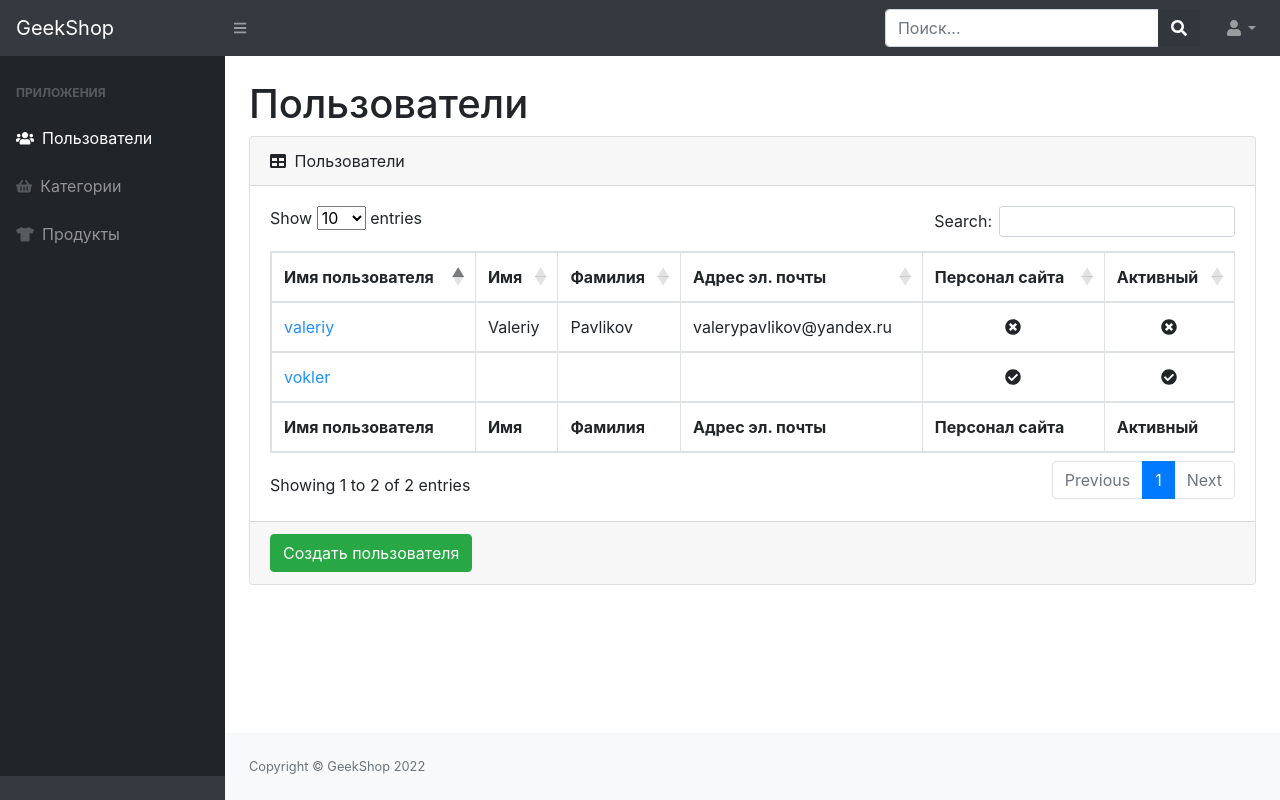
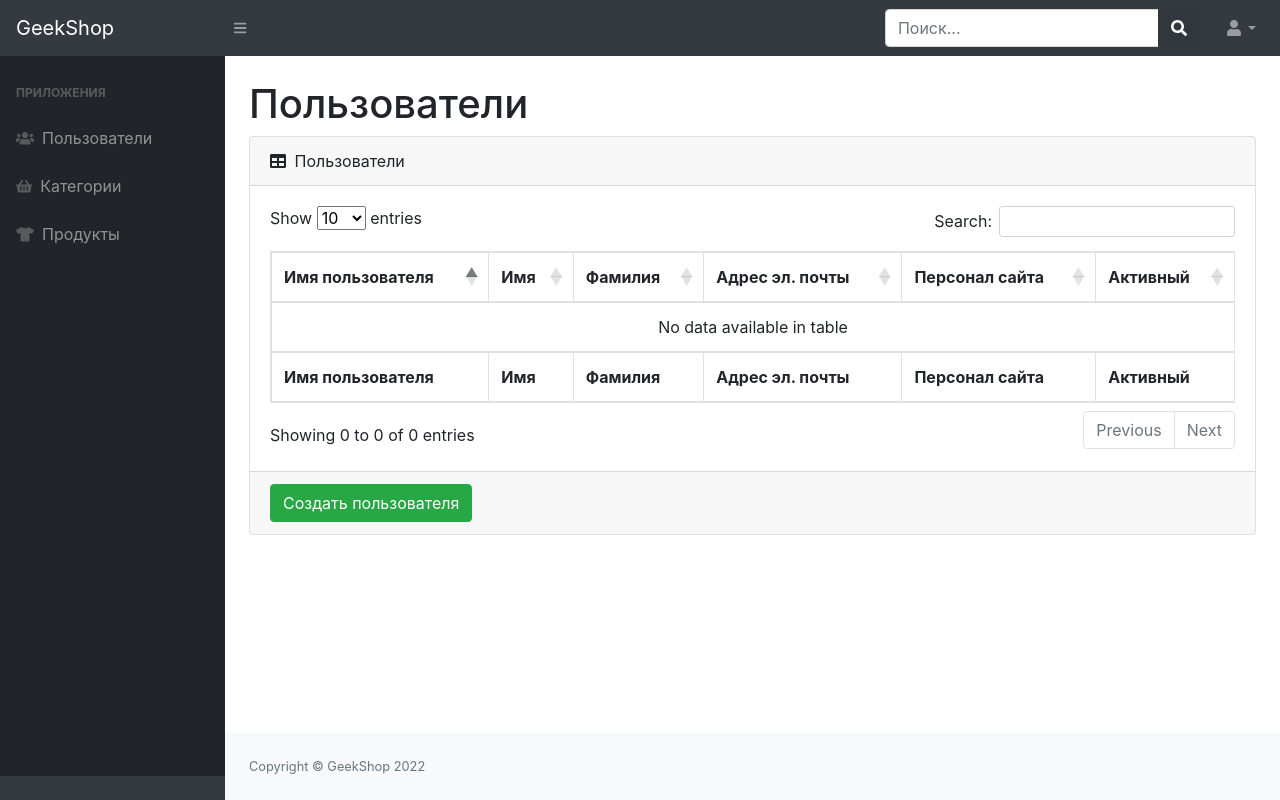
Before and after one commit to subloger/geekshop-server, a Django app: template admins/templates/admins/admin-users-read.html in a window 1280 px wide. Run offline with Django 3.2, Linux system fonts and the light colour scheme; the template is opened without the code that fills it, so the values that code supplies are empty; parts of the project's set-up code (start-up, migrations or seed data) failed here and were passed over; some libraries are stand-ins or nearby versions.

Commit message:
added controller admin_users

```diff
--- a/admins/templates/admins/admin-users-read.html
+++ b/admins/templates/admins/admin-users-read.html
@@ -33,22 +33,32 @@
                             </tr>
                             </tfoot>
                             <tbody>
-                            <tr>
-                                <td><a href="#" style="color: dodgerblue">vokler</a></td>
-                                <td></td>
-                                <td></td>
-                                <td></td>
-                                <td class="text-center"><i class="fas fa-check-circle"></i></td>
-                                <td class="text-center"><i class="fas fa-check-circle"></i></td>
-                            </tr>
-                            <tr>
-                                <td><a href="admin-users-update-delete.html" style="color: dodgerblue">valeriy</a></td>
-                                <td>Valeriy</td>
-                                <td>Pavlikov</td>
-                                <td>valerypavlikov@yandex.ru</td>
-                                <td class="text-center"><i class="fas fa-times-circle"></i></td>
-                                <td class="text-center"><i class="fas fa-times-circle"></i></td>
-                            </tr>
+                            {% for user in users %}
+                                <tr>
+                                    <td>
+                                        <a href="admin-users-update-delete.html" style="color: dodgerblue">
+                                            {{ user.username }}
+                                        </a>
+                                    </td>
+                                    <td>{{ user.first_name }}</td>
+                                    <td>{{ user.lastname }}</td>
+                                    <td>{{ user.email }}</td>
+                                    <td class="text-center">
+                                        {% if user.is_staff %}
+                                            <i class="fas fa-check-circle"></i>
+                                        {% else %}
+                                            <i class="fas fa-times-circle"></i>
+                                        {% endif %}
+                                    </td>
+                                    <td class="text-center">
+                                        {% if user.is_active %}
+                                            <i class="fas fa-check-circle"></i>
+                                        {% else %}
+                                            <i class="fas fa-times-circle"></i>
+                                        {% endif %}
+                                    </td>
+                                </tr>
+                            {% endfor %}
                             </tbody>
                         </table>
                     </div>
--- a/admins/templates/admins/admin-users-update-delete.html
+++ b/admins/templates/admins/admin-users-update-delete.html
@@ -1,4 +1,4 @@
-{% extends 'admin/base.html' %}
+{% extends 'admins/base.html' %}
 
 {% block content %}
     <main>
--- a/admins/templates/admins/base.html
+++ b/admins/templates/admins/base.html
@@ -47,7 +47,7 @@
             <div class="sb-sidenav-menu">
                 <div class="nav">
                     <div class="sb-sidenav-menu-heading">Приложения</div>
-                    <a class="nav-link" href="admin-users-read.html">
+                    <a class="nav-link" href="{% url 'admin_staff:admin_users' %}">
                         <div class="sb-nav-link-icon">
                             <i class="fas fa-users"></i>
                         </div>
--- a/admins/templates/admins/index.html
+++ b/admins/templates/admins/index.html
@@ -1,4 +1,4 @@
-{% extends 'admin/base.html' %}
+{% extends 'admins/base.html' %}
 
 {% block content %}
     <main>
--- a/admins/urls.py
+++ b/admins/urls.py
@@ -1,8 +1,9 @@
 from django.urls import path
-from admins.views import index
+from admins.views import index, admin_users
 
 app_name = 'admins'
 
 urlpatterns = [
     path('', index, name='index'),
+    path('users/', admin_users, name='admin_users'),
 ]
```
Also changed, not shown: admins/views.py (+10 -1 lines).
